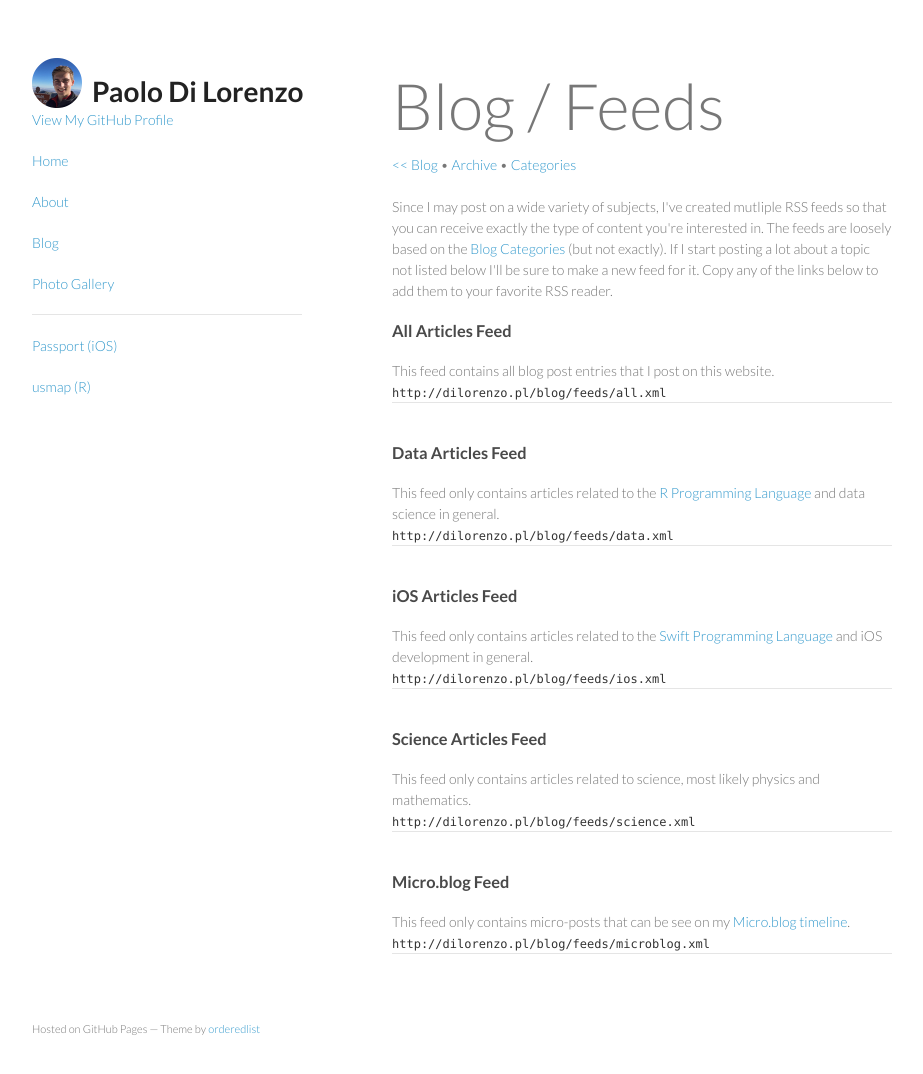
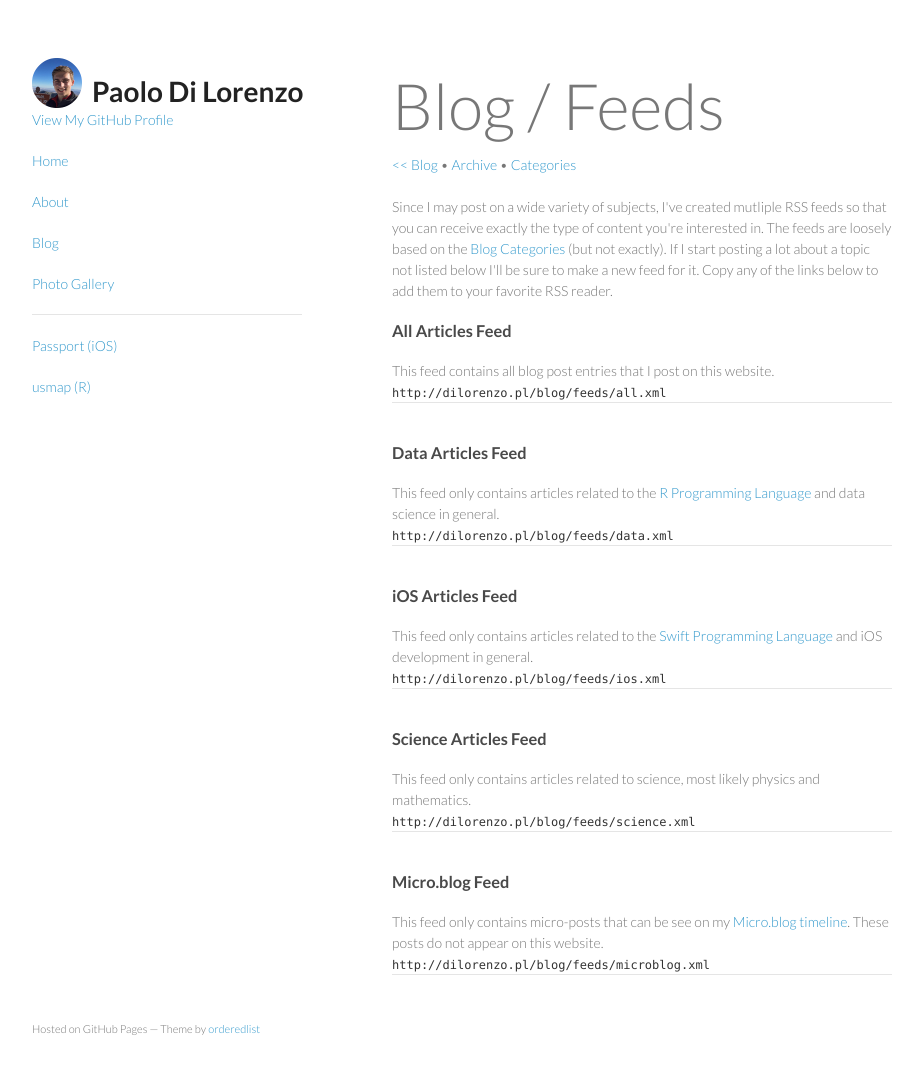
Before and after one commit to pdil/website-Jekyll, a Jekyll site: the page built from blog/feeds/index.html, in a window 1280 px wide and 1108 px high. Shown: the top 1074 px of the window, without its empty margins (178-1101 px from the left). Built offline with Jekyll 4.4.1, drawn with Linux system fonts in a browser that asks for light colours.

Commit message:
Ignore Micro.blog posts on regular website blog

```diff
--- a/blog/archive/index.html
+++ b/blog/archive/index.html
@@ -10,10 +10,14 @@
 
 <table>
     {% for post in site.posts %}
+      {% if post.category == "micro" %}
+        <!-- ignore Micro.blog posts -->
+      {% else if %}
         <tr>
             <td>{{ post.date | date_to_string }}</td>
             <td><a href="{{post.url}}">{{ post.title }}</a></td>
             <td><a href="{{site.url}}/{{post.category}}">{{ post.category }}</a></td>
         </tr>
+      {% endif %}
     {% endfor %}
 </table>
--- a/blog/feeds/index.html
+++ b/blog/feeds/index.html
@@ -40,6 +40,6 @@
 
 <a href="science.xml"><h3>Micro.blog Feed</h3></a>
 
-This feed only contains micro-posts that can be see on my <a href="https://micro.blog/pd">Micro.blog timeline</a>.<br>
+This feed only contains micro-posts that can be see on my <a href="https://micro.blog/pd">Micro.blog timeline</a>. These posts do not appear on this website.<br>
 <code>http://dilorenzo.pl/blog/feeds/microblog.xml</code>
 <hr><br>
--- a/blog/index.html
+++ b/blog/index.html
@@ -10,6 +10,9 @@
 
 <!-- Show last 4 posts here -->
 {% for post in paginator.posts %}
+  {% if post.category == "micro" %}
+    <!-- ignore Micro.blog posts -->
+  {% else if %}
     <span class="post-title-category">
         <a href="{{site.url}}/{{post.category}}">
             {{ post.categories }}
@@ -34,7 +37,7 @@
     <div>{{ post.content | strip_html | truncatewords: 50 }} <a href="{{post.url}}">(continue reading)</a> </div>
 
     <br>
-
+  {% endif %}
 {% endfor %}
 
 <!-- TODO: Fix styling and test this section (requires more than 4 number of posts to be entered) -->
```
